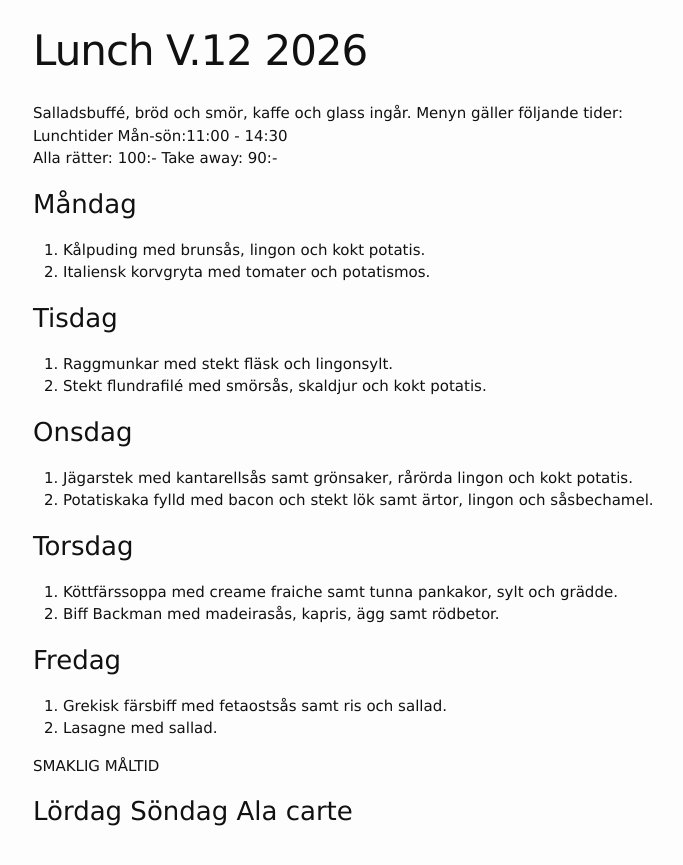
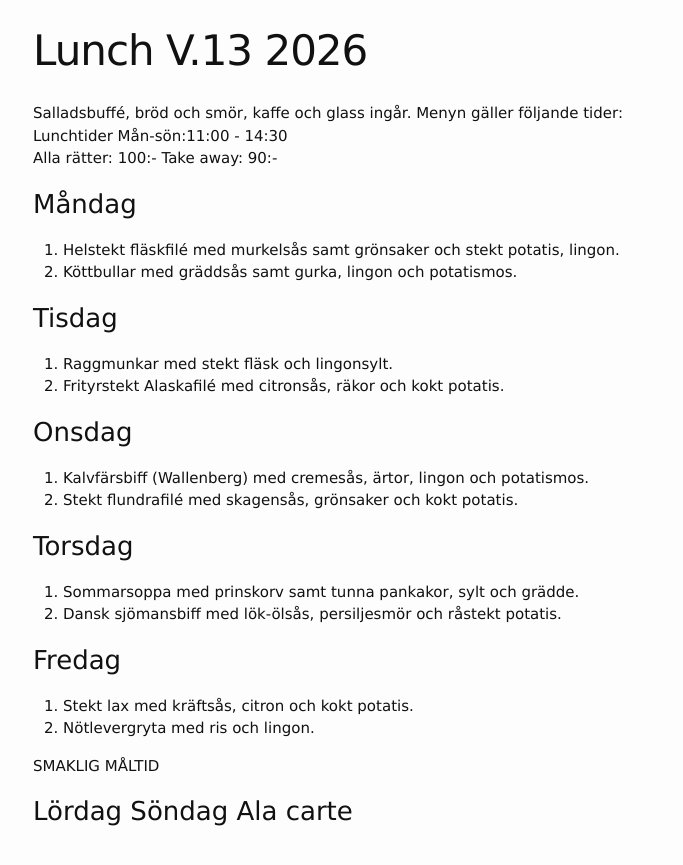
Before and after one commit to FarInn62/farinn62.github.io, a Jekyll site: the page built from lunch.md, in a window 1280 px wide. Shown: the top 865 px of the page, without its empty margins (237-920 px from the left). Built offline with Jekyll 4.4.1, drawn with Linux system fonts in a browser that asks for light colours.

Commit message:
Revise lunch menu for version 13, 2026
Updated lunch menu for the week, including new dishes and prices.

```diff
--- a/lunch.md
+++ b/lunch.md
@@ -1,6 +1,6 @@
 ---
 layout: foodmenu
-title: Lunch V.12 2026
+title: Lunch V.13 2026
 permalink: /lunch/
 published: true
 ---
@@ -11,28 +11,28 @@ Alla rätter: 100:- Take away: 90:-
 
 ### Måndag
 
-1. Kålpuding med brunsås, lingon och kokt potatis.
-2. Italiensk korvgryta med tomater och potatismos.
+1. Helstekt fläskfilé med murkelsås samt grönsaker och stekt potatis, lingon.
+2. Köttbullar med gräddsås samt gurka, lingon och potatismos.
 
 ### Tisdag
 
 1. Raggmunkar med stekt fläsk och lingonsylt.
-2. Stekt flundrafilé med smörsås, skaldjur och kokt potatis.
+2. Frityrstekt Alaskafilé med citronsås, räkor och kokt potatis.
 
 ### Onsdag
 
-1. Jägarstek med kantarellsås samt grönsaker, rårörda lingon och kokt potatis.
-2. Potatiskaka fylld med bacon och stekt lök samt ärtor, lingon och såsbechamel.
+1. Kalvfärsbiff (Wallenberg) med cremesås, ärtor, lingon och potatismos.
+2. Stekt flundrafilé med skagensås, grönsaker och kokt potatis.
 
 ### Torsdag
 
-1.  Köttfärssoppa med creame fraiche samt tunna pankakor, sylt och grädde.
-2.  Biff Backman med madeirasås, kapris, ägg samt rödbetor.
+1.  Sommarsoppa med prinskorv samt tunna pankakor, sylt och grädde.
+2.  Dansk sjömansbiff med lök-ölsås, persiljesmör och råstekt potatis.
 
 ### Fredag
 
-1. Grekisk färsbiff med fetaostsås samt ris och sallad.
-2. Lasagne med sallad.
+1. Stekt lax med kräftsås, citron och kokt potatis.
+2. Nötlevergryta med ris och lingon.
 
 SMAKLIG MÅLTID
 
```
